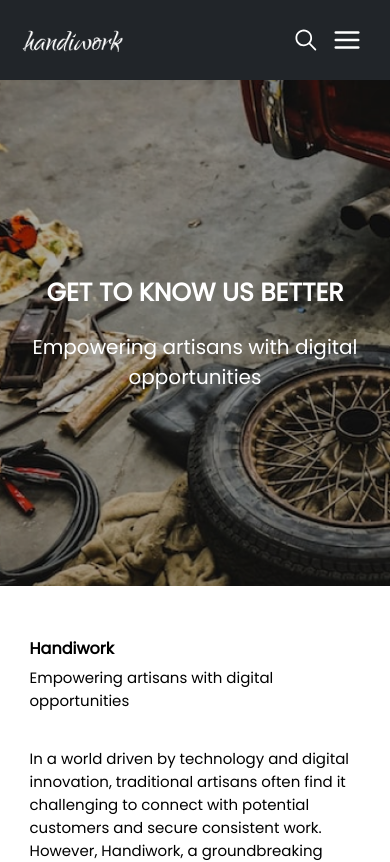
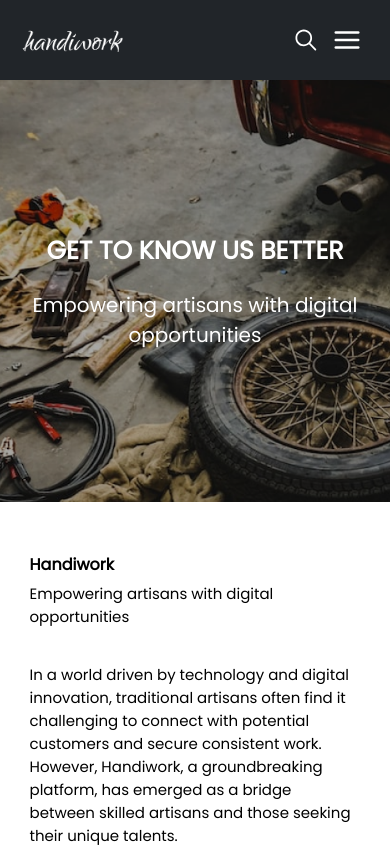
Before and after one commit to Cannyokpoto/page-handiwork, a React (Vite) app: page /about in a window 390 px wide. Shown: the top 862 px of the page. Built offline with nearby package versions, Linux system fonts and the light colour scheme; a web font is replaced by a local one.

Commit message:
new commit

```diff
--- a/src/Components/AboutHero/AboutHero.css
+++ b/src/Components/AboutHero/AboutHero.css
@@ -28,7 +28,7 @@
 @media (max-width: 500px){
     .about-hero{
         width: 100vw;
-        height: 60vh;
+        height: 50vh;
         display: flex;
         flex-direction: column;
         align-items: center;
--- a/src/Components/Benefits/Benefits.css
+++ b/src/Components/Benefits/Benefits.css
@@ -73,3 +73,7 @@
     font-size: 15px;
     text-align: center;
 }
+
+@media (max-width: 500px){
+
+}
```
